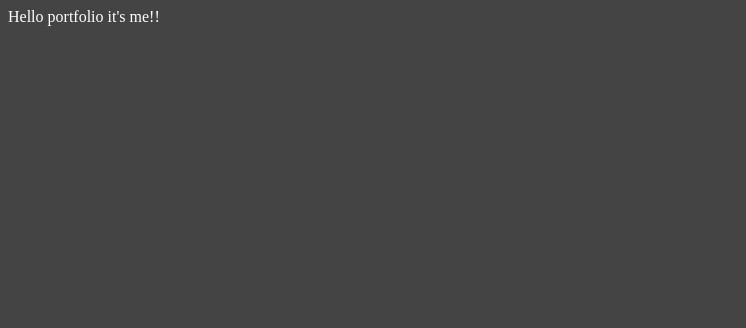
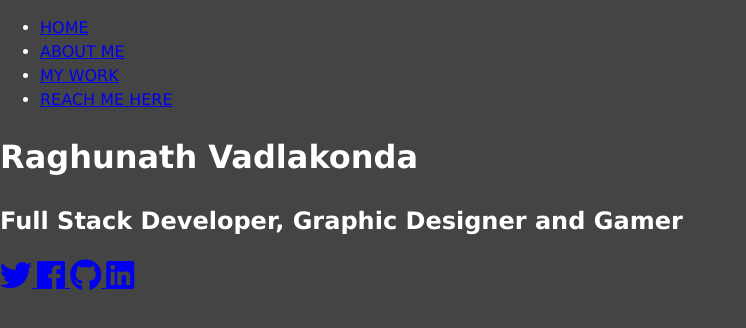
Before and after one commit to RaghunathVadlakonda/My-Portfolio, a website: page dist/index.html in a window 1280 px wide. Shown: the whole page, without its empty margins (0-746 px from the left). Drawn offline with Linux system fonts and the light colour scheme.

Commit message:
styled main.scss

```diff
--- a/scss/main.scss
+++ b/scss/main.scss
@@ -1,6 +1,13 @@
 $primary-color : #444;
+* {
+    box-sizing: border-box;
+}
 
 body {
     background: $primary-color;
     color: #fff;
+    height: 100%;
+    margin: 0%;
+    font-family: 'Lucida Sans', 'Lucida Sans Regular', 'Lucida Grande', 'Lucida Sans Unicode', Geneva, Verdana, sans-serif;
+    line-height: 1.5;
 }
```
Also changed, not shown: dist/css/main.css, dist/index.html, dist/js/main.js (added).
